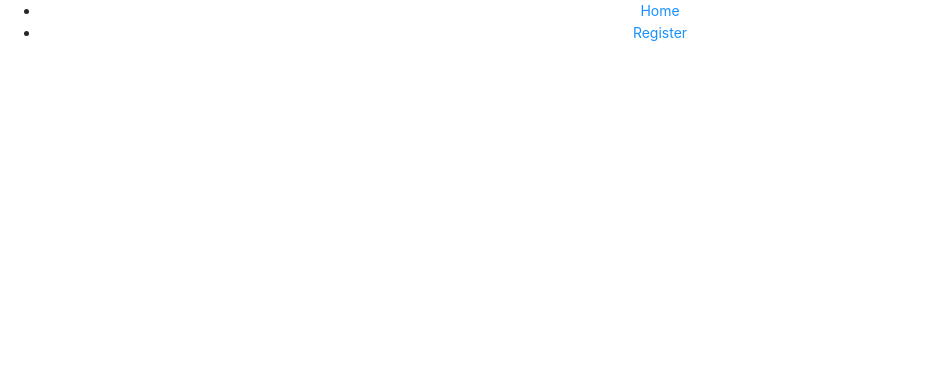
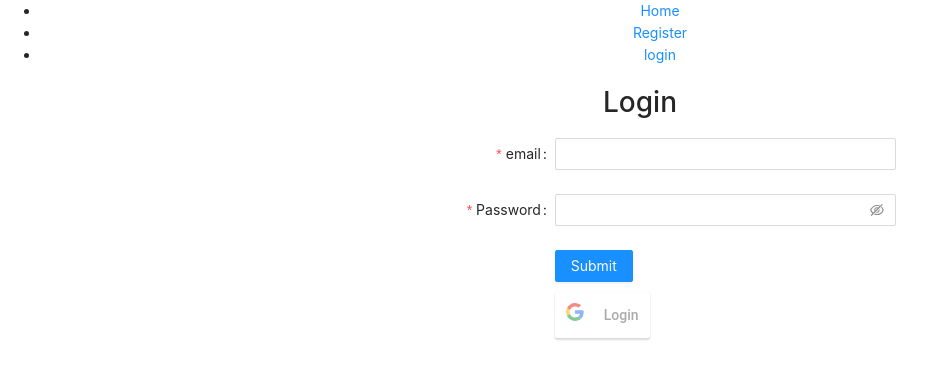
Before and after one commit to mariamisa/project, a React (Create React App) app in the folder client/: page /login in a window 1280 px wide. Shown: the top 378 px of the page, without its empty margins (0-935 px from the left). Built offline with nearby package versions, Linux system fonts and the light colour scheme.

Commit message:
make login reltes #21

```diff
--- a/client/src/App.js
+++ b/client/src/App.js
@@ -6,6 +6,8 @@ import {
   Link
 } from "react-router-dom";
 import Register from './componant/Register'
+import Login from './componant/Login'
+
 import Home from './componant/Home'
 
 import './App.css';
@@ -23,6 +25,9 @@ function App() {
               <li>
                 <Link to="/register">Register</Link>
               </li>
+              <li>
+                <Link to="/login">login</Link>
+              </li>
             </ul>
           </nav>
           <Switch>
@@ -32,6 +37,9 @@ function App() {
             <Route exact path="/register">
               <Register />
             </Route>
+            <Route exact path="/login">
+              <Login />
+            </Route>
           </Switch>
         </div>
       </Router>
--- /dev/null
+++ b/client/src/componant/Login.css
@@ -0,0 +1,14 @@
+.login-cont{
+    color: rebeccapurple !important;
+    width: 80% !important;
+    margin: auto !important;
+}
+.form-con{
+    text-align: left;
+    margin: 0px auto !important;
+    padding: 0px;
+    width: 50%;
+}
+.btn{
+    margin-bottom: 10px !important;
+}
--- /dev/null
+++ b/client/src/componant/Login.js
@@ -0,0 +1,71 @@
+import React,{useState} from 'react';
+import { Form, Input, Button,message,Alert } from 'antd';
+import { withRouter } from 'react-router-dom'
+import GoogleAuth from './googleLogin'
+import Axios from 'axios';
+import './Login.css'
+
+const Login= withRouter((props)=> {
+    const [error,seError]=useState();
+
+    const layout = {
+        labelCol: { span: 8 },
+        wrapperCol: { span: 16 },
+    };
+    const tailLayout = {
+        wrapperCol: { offset: 8, span: 16 },
+    };
+
+    const onFinish = values => {
+        Axios.post('/api/v1/login',values)
+        .then(({data:{msg}})=>{
+            message.success(msg);
+            props.history.push('/')
+        })
+        .catch((res)=>{
+            console.log(res);
+            seError('incorrect password  or email doesnt exist')
+        })
+    };
+
+    return(
+        <div className="login-cont">
+            <h1>Login</h1>
+            <Form
+                {...layout}
+                name="basic"
+                initialValues={{ remember: true }}
+                onFinish={onFinish}
+                className="form-con"
+            >
+                <Form.Item
+                    label="email"
+                    name="email"
+                    rules={[{type:"email", required: true, message: 'Please input your email!' }]}
+                >
+                    <Input />
+                </Form.Item>
+
+                <Form.Item
+                    label="Password"
+                    name="password"
+                    rules={[{ required: true, message: 'Please input your password!' }]}
+                >
+                    <Input.Password />
+                </Form.Item>
+
+                <Form.Item {...tailLayout}>
+                    <Button type="primary" htmlType="submit" className="btn">
+                    Submit
+                    </Button>
+                    <GoogleAuth/>
+                </Form.Item>
+                {error && <Alert type="error" message={error} />}
+            </Form>
+
+        </div>
+    )
+
+})
+
+export default Login
```
Also changed, not shown: 1 other file (tests, documents, lock files or other folders).
